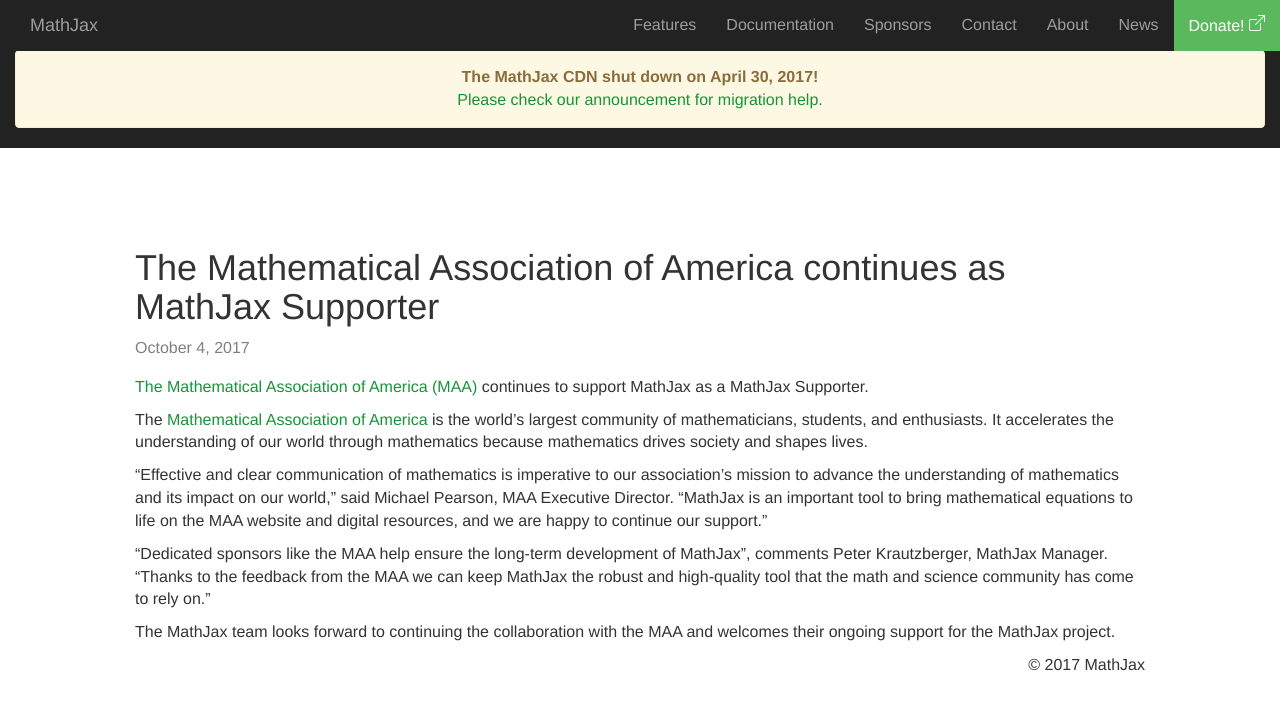
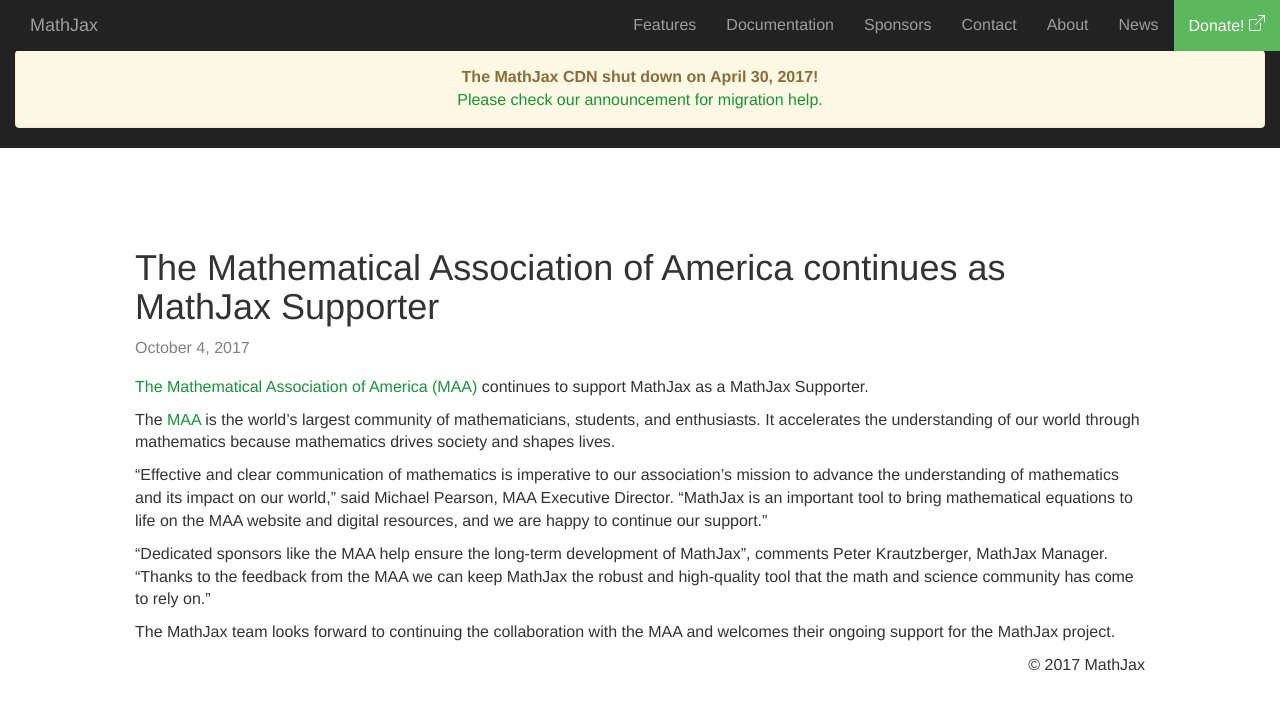
Before and after one commit to mathjax/MathJax-website, a Jekyll site: the page built from _posts/2017/2017-10-04-the-mathematical-association-of-america-continues-as-mathjax-supporter-2017.md, in a window 1280 px wide. Shown: the top 710 px of the page. Built offline with Jekyll 4.4.1, drawn with Linux system fonts in a browser that asks for light colours; nearby versions of some CDN libraries.

Commit message:
minor change in MAA announcement

```diff
--- a/_posts/2017/2017-10-04-the-mathematical-association-of-america-continues-as-mathjax-supporter-2017.md
+++ b/_posts/2017/2017-10-04-the-mathematical-association-of-america-continues-as-mathjax-supporter-2017.md
@@ -10,7 +10,7 @@
 
 [The Mathematical Association of America (MAA)](http://www.maa.org/?utm_source=MathJax&utm_campaign=MJpartner&utm_medium=website) continues to support MathJax as a MathJax Supporter.
 
-The [Mathematical Association of America](http://www.maa.org/?utm_source=MathJax&utm_campaign=MJpartner&utm_medium=website) is the world’s largest community of mathematicians, students, and enthusiasts. It accelerates the understanding of our world through mathematics because mathematics drives society and shapes lives.
+The [MAA](http://www.maa.org/?utm_source=MathJax&utm_campaign=MJpartner&utm_medium=website) is the world’s largest community of mathematicians, students, and enthusiasts. It accelerates the understanding of our world through mathematics because mathematics drives society and shapes lives.
 
 "Effective and clear communication of mathematics is imperative to our association's mission to advance the understanding of mathematics and its impact on our world," said Michael Pearson, MAA Executive Director. "MathJax is an important tool to bring mathematical equations to life on the MAA website and digital resources, and we are happy to continue our support."
 
```
